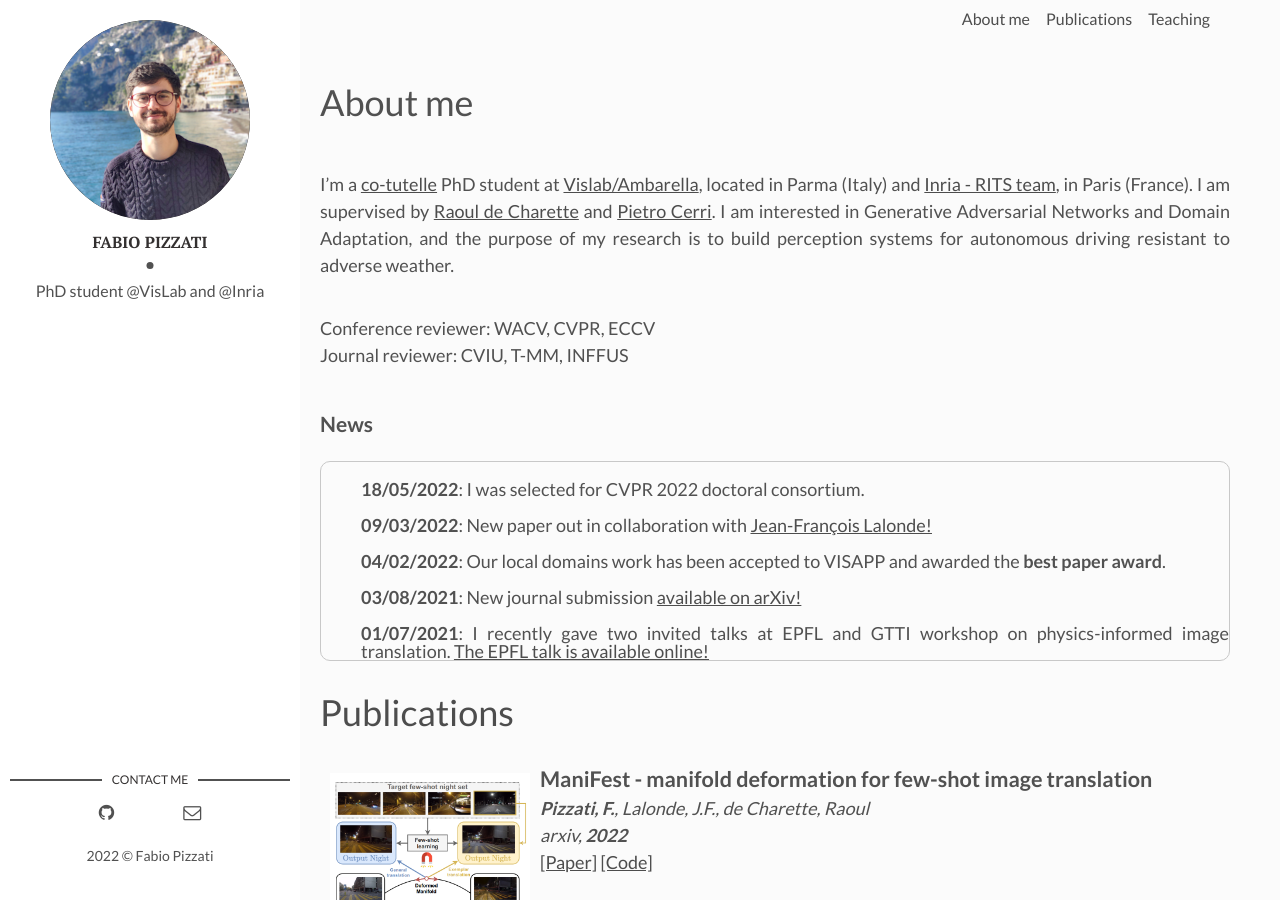
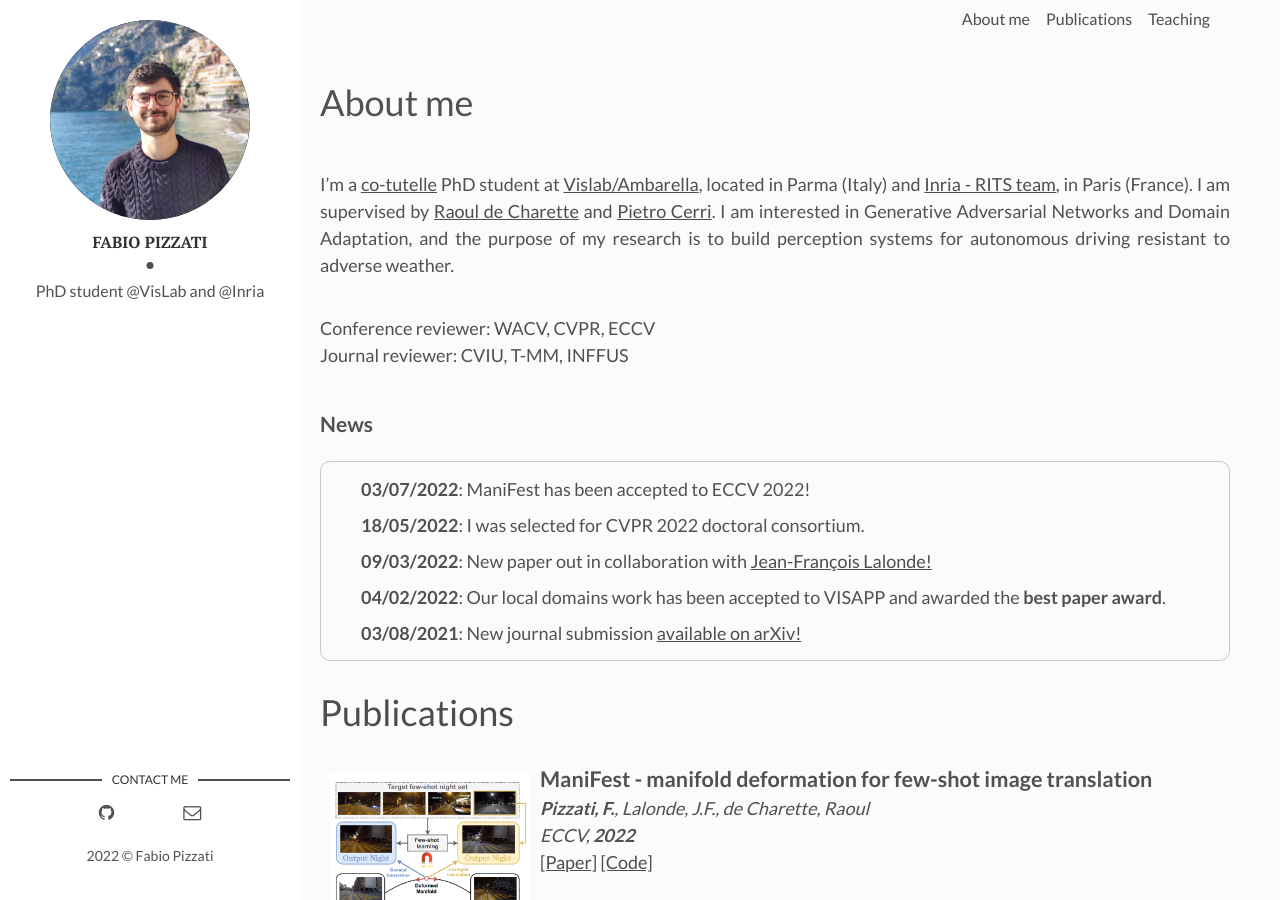
Before and after one commit to fabvio/fabvio.github.io, a Jekyll site: the page built from index.html, in a window 1280 px wide and 900 px high. Built offline with Jekyll 4.4.1, drawn with Linux system fonts in a browser that asks for light colours; a style sheet for code colours, icons or effects is not loaded.

Commit message:
added ECCV news

```diff
--- a/_posts/2022-01-04-manifest.md
+++ b/_posts/2022-01-04-manifest.md
@@ -7,7 +7,7 @@ ptype: publication
 authors: Pizzati, F., Lalonde, J.F., de Charette, Raoul
 year: 2022
 type: conference
-where: arxiv
+where: ECCV
 image: assets/img/manifest.png
 res-list:
   - res-link: https://arxiv.org/abs/2111.13681
--- /dev/null
+++ b/_posts/2022-07-03-news.md
@@ -0,0 +1,7 @@
+---
+layout: post
+stringdate: 03/07/2022
+
+ptype: news
+text: ManiFest has been accepted to ECCV 2022!
+---
```
